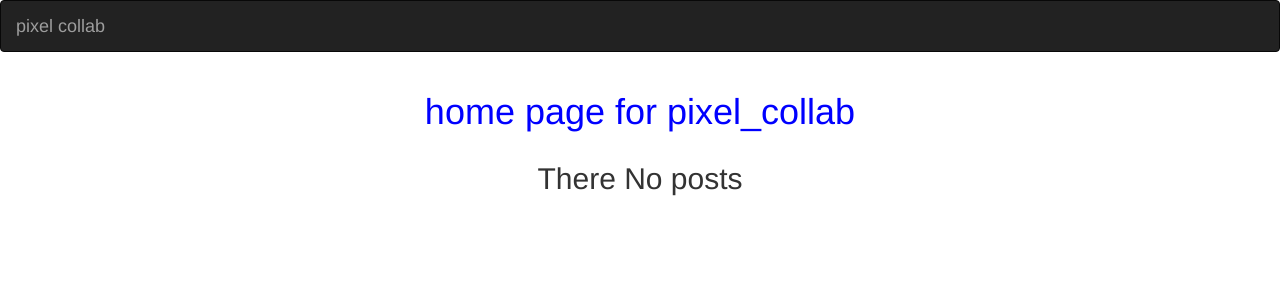
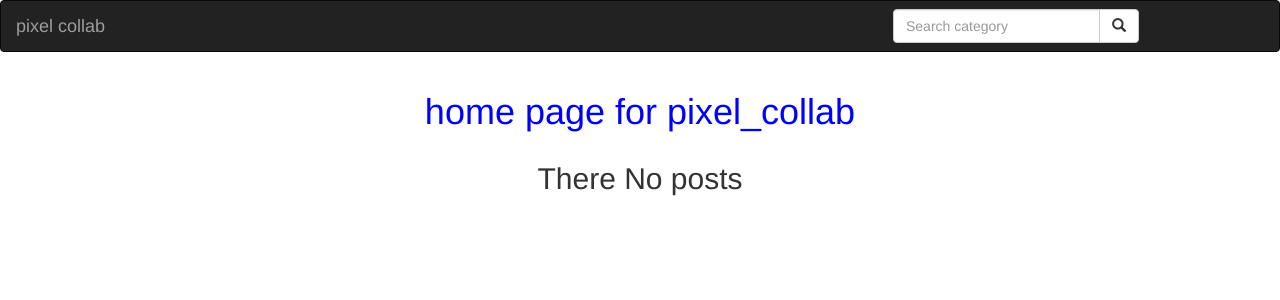
Before and after one commit to trevor-ngugi/pixel-collab, a Django app: page / in a window 1280 px wide. Shown: the top 300 px of the page. Run offline with Django 3.2, Linux system fonts and the light colour scheme; data that the repository does not hold is empty; some libraries are stand-ins or nearby versions.

Commit message:
add search form

```diff
--- a/pixel/templates/navbar.html
+++ b/pixel/templates/navbar.html
@@ -11,6 +11,19 @@
     <div class="navbar-header">
       <a class="navbar-brand" >pixel collab</a>
     </div>
+    <div class="col-sm-4 col-md-4 navbar-right">
+
+      <form class="navbar-form" role="search" action="{% url 'search_category' %}">
+
+        <div class="input-group">
+          <input type="text" class="form-control" placeholder="Search category" name="article">
+          <div class="input-group-btn">
+            <button class="btn btn-default" type="submit"><i class="glyphicon glyphicon-search"></i></button>
+          </div>
+        </div>
+
+      </form>
+    </div>
   </div>
 </nav>
 </body>
```
